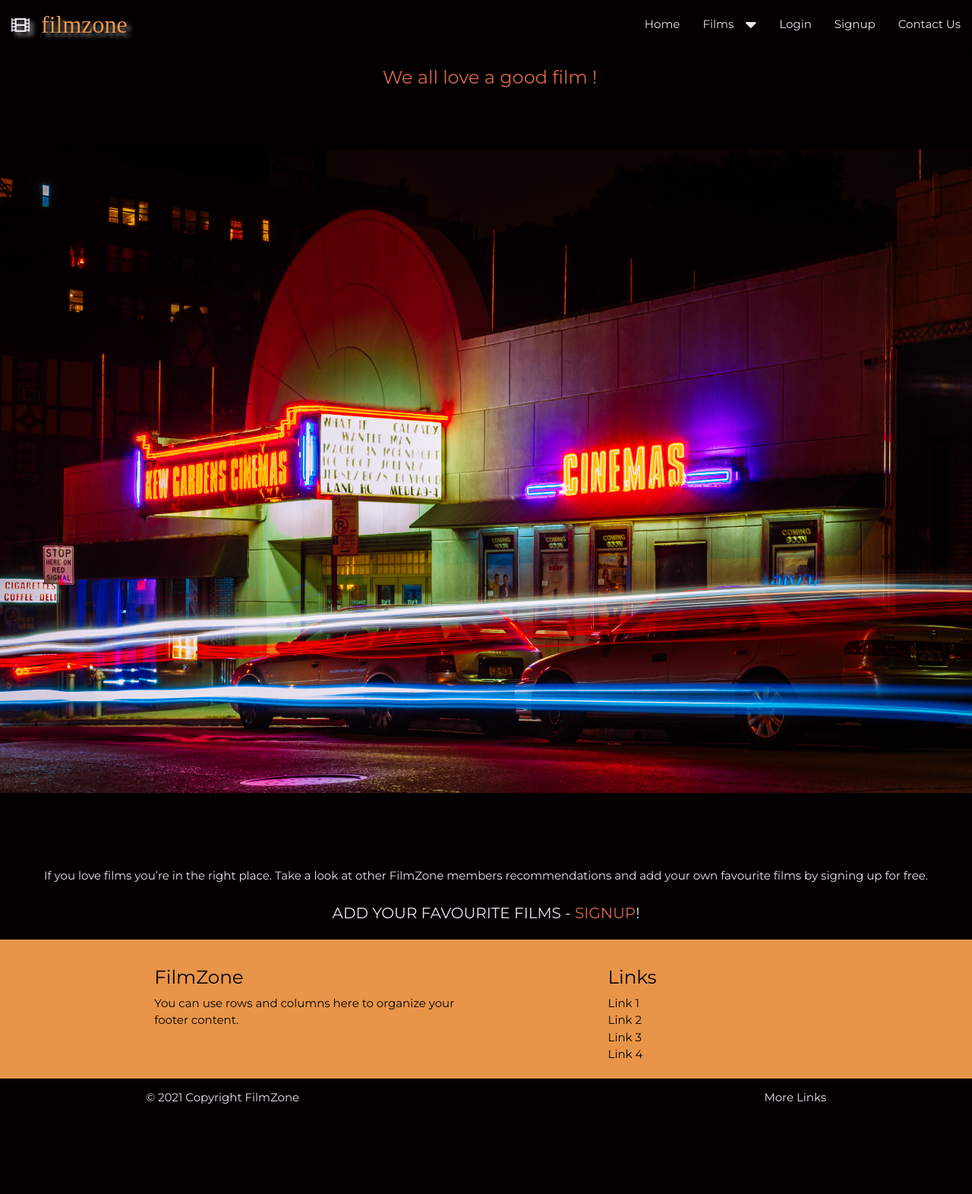
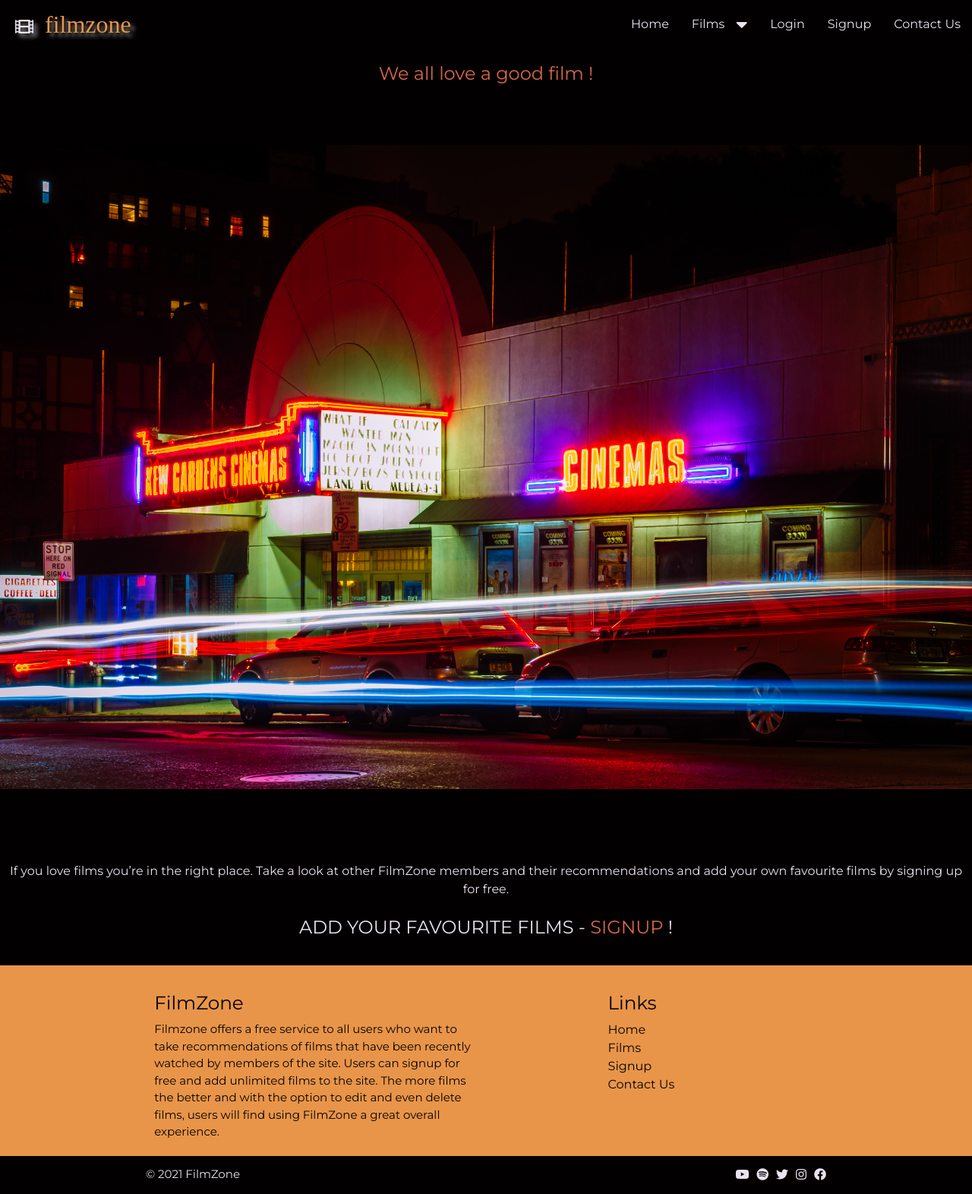
Before and after one commit to liamwalsh1980/Milestone-Project-3, a Flask app: page / in a window 1280 px wide. Shown: the whole page at 76% size. Before the commit the page ends 1453 px from the top, so only its background shows below. Run offline with Flask 2, Linux system fonts and the light colour scheme; data that the repository does not hold is empty; some libraries are stand-ins or nearby versions; some web fonts are replaced.

Commit message:
Custom styling checked and updated

```diff
--- a/static/css/style.css
+++ b/static/css/style.css
@@ -31,14 +34,13 @@ body {
     font-size: 32px;
 }
 
-/* potentially remove */
 .nav-wrapper .brand-logo:hover {
     color: #E89549;
 }
 
 #logo-icon {
-    padding-left: 10px;
-    padding-top: 1px;
+    padding-left: 15px;
+    padding-top: 3px;
     color: #EAE3EF;
 }
 
@@ -49,6 +51,7 @@ body {
 ul li a {
     font-family: 'Montserrat', sans-serif;
     color: #EAE3EF;
+    font-size: 16px;
 }
 
 ul li a:hover {
@@ -179,55 +188,67 @@ ul li a:hover {
     }
 }
 
+@media screen and (min-width: 1500px) {
+    #hero-image {
+        min-height: 1400px;
+    }
+}
+
+@media screen and (min-width: 1800px) {
+    #hero-image {
+        min-height: 1600px;
+    }
+}
+
+@media screen and (min-width: 2400px) {
+    #hero-image {
+        min-height: 2000px;
+    }
+}
+
+/* Subheader on all relevant pages */
+
 .subheader {
     font-size: 24px;
     text-align: center;
-    padding: 20px 0 0 10px;
+    padding-top: 15px;
     color: #d76848;
+}
+
+@media screen and (min-width: 1440px) {
+    .subheader {
+        font-size: 25px;
+    }
+}
+
+@media screen and (min-width: 1440px) {
+    .subheader {
+        font-size: 40px;
+    }
+}
+
+@media screen and (min-width: 1800px) {
+    .subheader {
+        font-size: 60px;
+    }
+}
+
+@media screen and (min-width: 2400px) {
+    .subheader {
+        font-size: 80px;
+        padding-top: 50px;
+    }
 }
 
 /* Profile template */
 
 .collapsible-header .col .fa-film  {
-    padding: 10px;
+    padding: 20px;
     line-height: 20px;
 }
 
 .add-new-film-link{
     padding-top: 20px;
-}
-
-/* .profile-subheader {
-    font-size: 18px;
-    padding: 30px 0 0 10px;
-    color: #EAE3EF;
-    text-align: center;
-} */
-
-/* sections and specials */
-
-.stripline {
-    font-size: 20px;
-}
-
-.section {
-    padding: 2px;
-    margin-top: 2px;
-}
-
-/* Films template */
-
-.box {
-    width: 300px;
-    border: 15px solid red;
-    margin: 100px;
-    display: block;
-}
-
-/* text changes */
-
-#signup-text, #login-text, #add-film {
-    color: #d76848;
 }
 
 .add-btn-text {
@@ -236,20 +257,38 @@ ul li a:hover {
     font-size: 16px;
 }
 
-.add-btn-text-padding {
-    padding-top: 20px;
+/* Homepage content */
+
+.homepage-content {
+    font-size: 16px;
+    padding: 0 10px;
+}
+
+.homepage-stripline {
+    font-size: 24px;
+    padding-bottom: 12px;
+}
+
+/* Films template */
+
+
+
+/* text and color changes */
+
+#signup-text, #login-text, #add-film {
+    color: #d76848;
 }
 
 .uppercase-text {
     text-transform: uppercase;
 }
 
-.instructions {
+.info {
     color: #d76848;
     font-size: 10px;
 }
 
-.mini-message, .film-name {
+.mini-message-link, .film-name {
     color: #030001;
 }
 
@@ -372,3 +430,32 @@ ul li a:hover {
 .background-footer {
     background-color: #E89549;
 }
+
+.footer-padding {
+    padding-left: 10px;
+    font-size: 16px;
+}
+
+#facebook:hover {
+    color: #3c5998;
+}
+
+.footer-text-link:hover {
+    color: #EAE3EF;
+}
+
+#instagram:hover {
+    color: #bc3d7c;
+}
+
+#twitter:hover {
+    color: #39a2f2;
+}
+
+#spotify:hover {
+    color: #61d161;
+}
+
+#youtube:hover {
+    color: #ed3833;
+}
--- a/templates/base.html
+++ b/templates/base.html
@@ -144,6 +144,44 @@
         {% endblock %}
     </main>
 
+    <footer class="page-footer background-footer">
+        <div class="container">
+          <div class="row">
+            <div class="col l6 s12">
+              <h5 class="footer-text">FilmZone</h5>
+              <p class="footer-text"> Filmzone offers a free service to all users who want to take recommendations of films that have been recently watched by members of the site. Users can signup for free and add unlimited films to the site. The more films the better and with the option to edit and even delete films, users will find using FilmZone a great overall experience.</p>
+            </div>
+            <div class="col l4 offset-l2 s12">
+              <h5 class="footer-text">Links</h5>
+              <ul>
+                <li><a class="footer-text footer-text-link" href="{{ url_for('index') }}" >Home</a></li>
+                <li><a class="footer-text footer-text-link" href="{{ url_for('films') }}">Films</a></li>
+                {% if session.user %}
+                    <li><a class="footer-text footer-text-link" href="{{ url_for('profile', username=session['user']) }}">Profile</a></li>
+                {% else %}
+                    <li><a class="footer-text footer-text-link" href="{{ url_for('signup') }}">Signup</a></li>
+                {% endif %}
+                <li><a class="footer-text footer-text-link" href="#" >Contact Us</a></li>
+              </ul>
+            </div>
+          </div>
+        </div>
+        <div class="footer-copyright" id="lower-footer-background">
+          <div class="container lower-footer-text">
+          © 2021 FilmZone
+            <a id="facebook" class="lower-footer-text right footer-padding" href="https://www.facebook.com/" aria-label="Find us on Facebook (opens in new tab)" target="_blank"><i class="fab fa-facebook"></i></a>
+
+            <a id="instagram" class="lower-footer-text right footer-padding" href="https://www.instagram.com/" aria-label="Find us on Instagram (opens in new tab)" target="_blank"><i class="fab fa-instagram"></i></a>
+
+            <a id="twitter" class="lower-footer-text right footer-padding" href="https://twitter.com/" aria-label="Find us on Twitter (opens in new tab)" target="_blank"><i class="fab fa-twitter"></i></a>
+
+            <a id="spotify" class="lower-footer-text right footer-padding" href="https://www.spotify.com" aria-label="Find us on Spotify (opens in new tab)" target="_blank"><i class="fab fa-spotify"></i></a>
+
+            <a id="youtube" class="lower-footer-text right footer-padding" href="https://www.youtube.com" aria-label="Find us on Youtube (opens in new tab)" target="_blank"><i class="fab fa-youtube"></i></a>
+          </div>
+        </div>
+      </footer>
+
     <!-- JQuery script from https://code.jquery.com/ to enable JQuery usage -->
     <script src="https://code.jquery.com/jquery-3.6.0.min.js"
         integrity="sha256-/xUj+3OJU5yExlq6GSYGSHk7tPXikynS7ogEvDej/m4=" crossorigin="anonymous"></script>
@@ -152,32 +190,6 @@
     <script src="{{ url_for('static', filename='js/script.js') }}"></script>
     {% block scripts %}
     {% endblock %}
-
-    <footer class="page-footer background-footer">
-        <div class="container">
-          <div class="row">
-            <div class="col l6 s12">
-              <h5 class="footer-text">FilmZone</h5>
-              <p class="footer-text"> You can use rows and columns here to organize your footer content.</p>
-            </div>
-            <div class="col l4 offset-l2 s12">
-              <h5 class="footer-text">Links</h5>
-              <ul>
-                <li><a class="footer-text" href="#!">Link 1</a></li>
-                <li><a class="footer-text" href="#!">Link 2</a></li>
-                <li><a class="footer-text" href="#!">Link 3</a></li>
-                <li><a class="footer-text" href="#!">Link 4</a></li>
-              </ul>
-            </div>
-          </div>
-        </div>
-        <div class="footer-copyright" id="lower-footer-background">
-          <div class="container lower-footer-text">
-          © 2021 Copyright FilmZone
-          <a class="lower-footer-text right " href="#!">More Links</a>
-          </div>
-        </div>
-      </footer>
 </body>
 
 </html>
--- a/templates/films.html
+++ b/templates/films.html
@@ -20,6 +20,8 @@
                     <p>Best Bit: {{ film.best_bit }}</p><br>
                     <img class="img_films center-align" src="{{ film.image }}" alt="film image"><br>
                     <p>Created by: {{ film.created_by }}</p>
+                    <br>
+                    <div class="line-break container"></div>
                 {% endfor %}
             </div>
         </div>
--- a/templates/index.html
+++ b/templates/index.html
@@ -11,9 +11,9 @@
     <section>
         <div class="row">
             {% if session.user %}
-                <p class="container-fluid col-12 md-6 center-align section">Welcome back</p>
+                <p class="container-fluid col-12 md-6 center-align homepage-content">Welcome back, seen any new films that is worth adding to the list?</p>
             {% else %}
-                <p class="container-fluid col-12 md-6 center-align section">If you love films you’re in the right place. Take a look at other FilmZone members recommendations and add your own favourite films by signing up for free. </p>
+                <p class="container-fluid col-12 md-6 center-align homepage-content">If you love films you’re in the right place. Take a look at other FilmZone members and their recommendations and add your own favourite films by signing up for free. </p>
             {% endif %}
         </div>
     </section>
@@ -21,9 +21,9 @@
         <div class="container-fluid">
             <div class="row">
                 {% if session.user %}
-                    <p class="col-12 center-align stripline uppercase-text">add your favourite films - <span><a href="{{ url_for('add_film') }}" id="add-film">Add Film</a></span>!</p>
+                    <p class="col-12 center-align homepage-stripline uppercase-text">add your favourite films - <span><a href="{{ url_for('add_film') }}" id="add-film">Add Film</a></span>!</p>
                 {% else %}
-                    <p class="col-12 center-align stripline uppercase-text">add your favourite films - <span><a href="{{ url_for('signup') }}" id="signup-text">Signup</a></span>!</p>
+                    <p class="col-12 center-align homepage-stripline uppercase-text">add your favourite films - <span><a href="{{ url_for('signup') }}" id="signup-text">Signup</a></span> !</p>
                 {% endif %}
             </div>
         </div>
--- a/templates/login.html
+++ b/templates/login.html
@@ -19,7 +19,7 @@
                             <i class="fas fa-user-cog prefix form-text"></i>
                             <input id="username" name="username" type="text" minlength="5" maxlength="15" pattern="^[a-zA-Z0-9]{5,15}$" class="validate" required>
                             <label for="username">Username</label>
-                            <p class="instructions">Only alpha-numeric usernames between 5-15 characters</p>
+                            <p class="info">Only alpha-numeric usernames between 5-15 characters</p>
                           </div>
                     </div>
                     <!-- Password -->
@@ -28,7 +28,7 @@
                           <i class="fas fa-user-lock prefix form-text"></i>
                           <input id="password" name="password" type="password" minlength="5" maxlength="15" pattern="^[a-zA-Z0-9]{5,15}$" class="validate" required>
                           <label for="password">Password</label>
-                          <p class="instructions">Only alpha-numeric passwords between 5-15 characters</p>
+                          <p class="info">Only alpha-numeric passwords between 5-15 characters</p>
                         </div>
                     </div>
                     <!-- Login button -->
@@ -37,7 +37,7 @@
                     </div>
                     <div class="row">
                         <div class="col s12">
-                            <p class="center-align mini-message">
+                            <p class="center-align mini-message-link">
                                 New here?
                                 <a href="{{ url_for('signup') }}" id="signup-text">Sign Up !</a>
                             </p>
```
Also changed, not shown: other parts of static/css/style.css (+67 -39 lines), templates/signup.html (+4 -4 lines).
